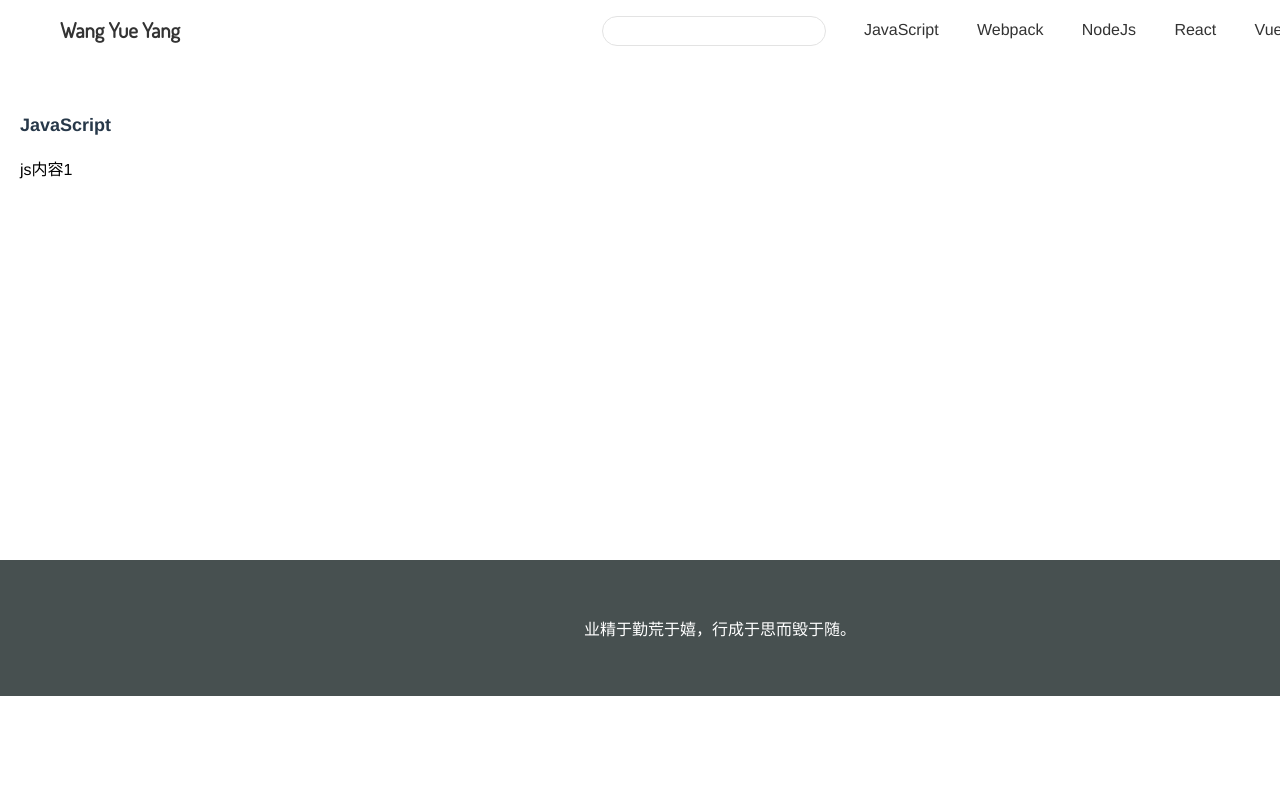
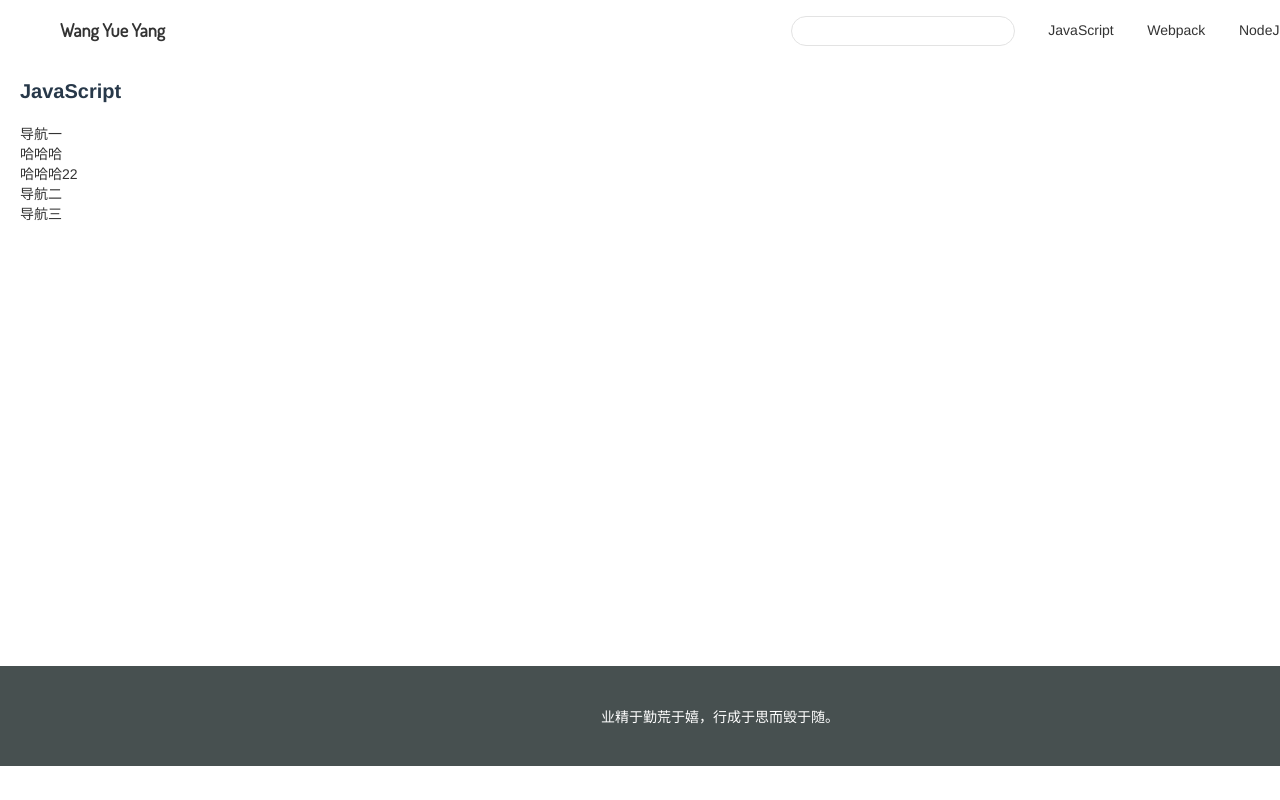
Before and after one commit to WangYueYang/my-blog, a React app: page /js in a window 1280 px wide. Shown: the top 800 px of the page. Built offline with nearby package versions, Linux system fonts and the light colour scheme.

Commit message:
递归导航，啊尽力了。戴口罩出门的第一天。

```diff
--- a/src/assets/css/index.less
+++ b/src/assets/css/index.less
@@ -1,8 +1,14 @@
+* {
+  margin: 0;
+  padding: 0;
+}
+
 body {
   margin: 0;
   padding: 0;
   min-width: 1440px;
   font-family: "Source Sans Pro", "Helvetica Neue", Arial, sans-serif;
+  font-size: 14px;
 }
 ul {
   li {
@@ -25,3 +31,7 @@ img {
   clear: both;
   height: 0;
 }
+
+.content-body {
+  min-height: calc(100vh - 134px);
+}
--- a/src/components/head/index.less
+++ b/src/components/head/index.less
@@ -5,6 +5,10 @@
   background: #fff;
   height: 40px;
   line-height: 40px;
+  position: fixed;
+  top: 0;
+  width: 100%;
+  min-width: 1440px;
 
   .logo {
     font-family: Dosis;
--- a/src/components/menu/index.less
+++ b/src/components/menu/index.less
@@ -1,20 +1,32 @@
 @import '~assets/css/globel.less';
 
 .menu {
-  height: 500px;
+  height: calc(100vh - 194px);
+  width: 300px;
+  position: fixed;
+  top: 60px;
+
 
   .menu-wrapper {
-    width: 300px;
-    padding: 35px 0 60px 20px;
+    padding-left: 20px;
     box-sizing: border-box;
     height: 100%;
-    float: left;
+    color: #333;
+    overflow-y: scroll;
 
     .menu-title {
       font-weight: bold;
-      font-size: 18px;
+      font-size: 20px;
       color: @blackTitle;
       margin: 20px 0;
+    }
+
+    .sub-menu-title {
+      font-size: 18px;
+    }
+
+    .menu-link {
+      color: #666;
     }
 
     .menu-content {
--- a/src/components/menu/index.tsx
+++ b/src/components/menu/index.tsx
@@ -1,24 +1,71 @@
 import React, { Component } from 'react';
-import { Route } from 'react-router-dom'
+import { Route, Link } from 'react-router-dom'
 import './index.less'
 
 interface IProps {
   path: string,
-  comp: any
+  menuList?: [
+    {
+      title: string,
+      subMenu: [
+        {
+          content: string,
+          path: string,
+          title: string
+        }
+      ]
+    }
+  ]
 }
 
+
 class Menu extends Component<IProps, {}> {
+
+  menuNode = (list) => {
+    let vdom = []
+
+    if (list instanceof Array) {
+      let adom = []
+
+      list.forEach(item => {
+        adom.push(this.menuNode(item))
+      })
+
+      vdom.push(
+        <ul key="haha">
+          {adom}
+        </ul>
+      )
+
+    } else {
+      vdom.push(
+        <li key={list.title}>
+          {list.content}
+          {this.menuNode(list.subMenu)}
+        </li>
+      )
+    }
+
+    return vdom;
+  }
+
+
   render() {
     const { props } = this
+
     return (
       <div className="menu">
-        <div className="menu-wrapper">
-          <div className="menu-title">JavaScript</div>
-          <div className="menu-content">js内容1</div>
-        </div>
-        <div className="view">
-          <Route path={props.path} component={props.comp}/>
-        </div>
+        <ul className="menu-wrapper">
+          {
+            props.menuList.map((item, i) => (
+              <li key={item.title}>
+                <p className="menu-title">{item.title}</p>
+                {this.menuNode(item.subMenu)}
+              </li>
+            ))
+          }
+
+        </ul>
       </div>
     );
   }
--- /dev/null
+++ b/src/components/viewComp/index.less
@@ -0,0 +1,5 @@
+.view {
+  margin-left: 300px;
+  box-sizing: border-box;
+  padding: 35px 30px 60px;
+}
--- /dev/null
+++ b/src/components/viewComp/index.tsx
@@ -0,0 +1,15 @@
+import React, { Component } from 'react';
+
+import './index.less'
+
+class ViewComp extends Component {
+  render() {
+    return (
+      <div className="view">
+        view comp
+      </div>
+    );
+  }
+}
+
+export default ViewComp;
--- a/src/pages/myJs/index.tsx
+++ b/src/pages/myJs/index.tsx
@@ -2,17 +2,57 @@ import React, { Component } from 'react';
 
 import Menu from 'components/menu'
 import Markdown from 'components/markdown'
+import ViewComp from 'components/viewComp'
 
 interface IProps {
   match: {
     path: string
   }
 }
+
+const mockMenu: any = [
+  {
+    title: 'JavaScript',
+    subMenu: [
+      {
+        content: '导航一',
+        path: '/js1',
+        title: 'dh1',
+        subMenu: [
+          {
+            title: 'abc',
+            content: '哈哈哈',
+            path: '/path',
+            subMenu: []
+          },
+          {
+            title: 'abc22',
+            content: '哈哈哈22',
+            path: '/path22',
+            subMenu: []
+          }
+        ]
+      },
+      {
+        content: '导航二',
+        path: '/js2',
+        title: 'dh2',
+        subMenu: []
+      },
+      {
+        content: '导航三',
+        path: '/js3',
+        title: 'dh3',
+        subMenu: []
+      }
+    ]
+  }
+]
 class Myjs extends Component<IProps> {
   render() {
     return (
-      <div>
-        <Menu path={`${this.props.match.path}/ojs`} comp={Markdown}/>
+      <div className="clearfix content-body">
+        <Menu path={`${this.props.match.path}/ojs`} menuList={mockMenu} />
       </div>
     );
   }
```
